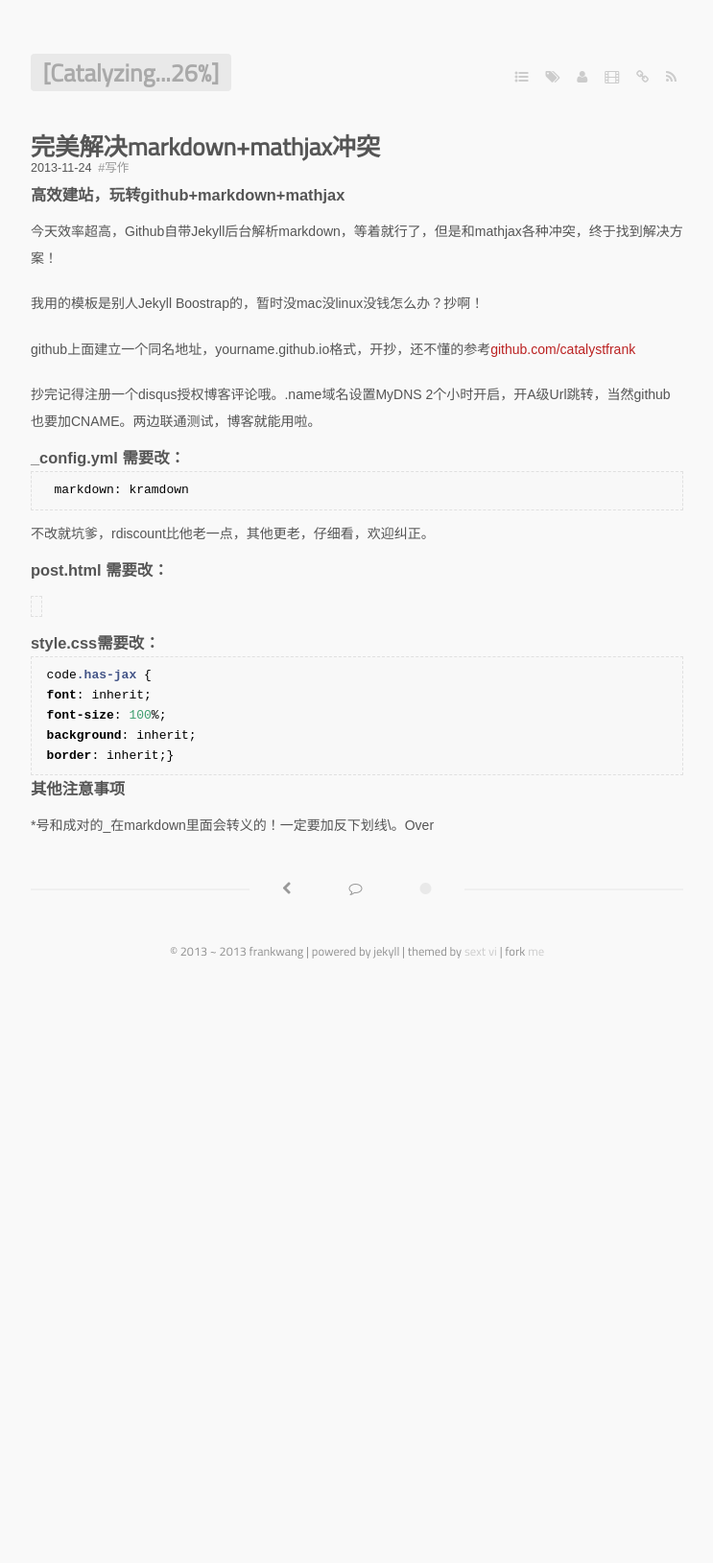
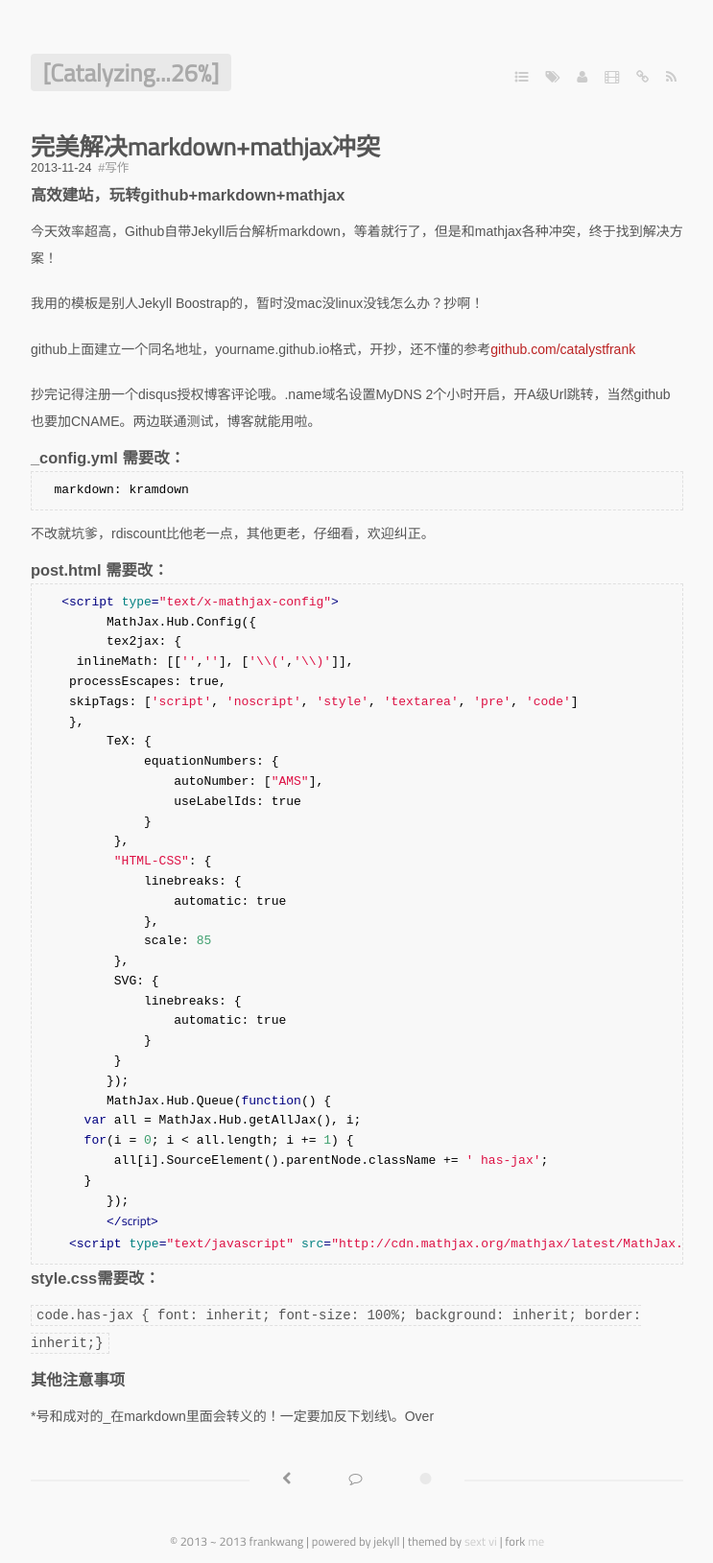
Before and after one commit to catalystfrank/catalystfrank.github.io, a Jekyll site: the page built from _posts/2013-11-24-solve-markdown-mathjax.markdown, in a window 1280 px wide. Shown: the whole page at 96% size, without its empty margins (268-1011 px from the left). Built offline with Jekyll 4.4.1, drawn with Linux system fonts in a browser that asks for light colours; some web fonts are replaced; before the commit the page ends 1014 px from its top, so only the background shows below that.

Commit message:
ddd
ffffff

````diff
--- a/_posts/2013-11-24-solve-markdown-mathjax.markdown
+++ b/_posts/2013-11-24-solve-markdown-mathjax.markdown
@@ -25,7 +25,7 @@ github上面建立一个同名地址，yourname.github.io格式，开抄，还
 
 ### post.html 需要改：
 
-<code>
+```
   <script type="text/x-mathjax-config">
   	MathJax.Hub.Config({
   	tex2jax: {
@@ -59,16 +59,16 @@ github上面建立一个同名地址，yourname.github.io格式，开抄，还
  	});
  	</script>
    <script type="text/javascript" src="http://cdn.mathjax.org/mathjax/latest/MathJax.js?config=TeX-AMS-MML_HTMLorMML"></script>
-</code>
+```
 
 ### style.css需要改：
 
-<pre><code>code.has-jax {
+```code.has-jax {
 font: inherit;
 font-size: 100%;
 background: inherit;
 border: inherit;}
-</code></pre>
+```
 
 ### 其他注意事项
 
````
